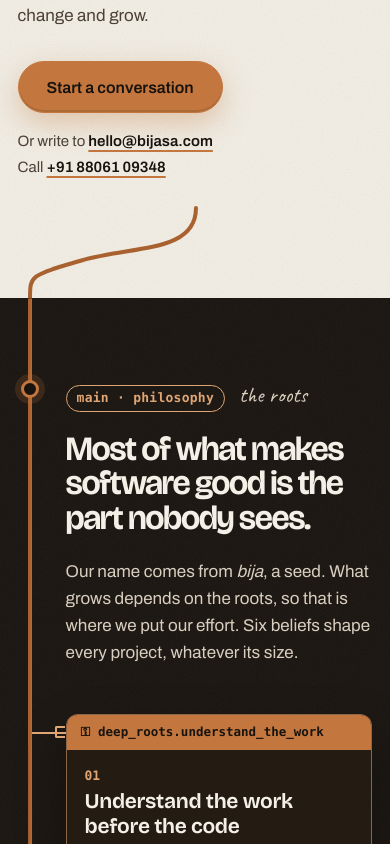
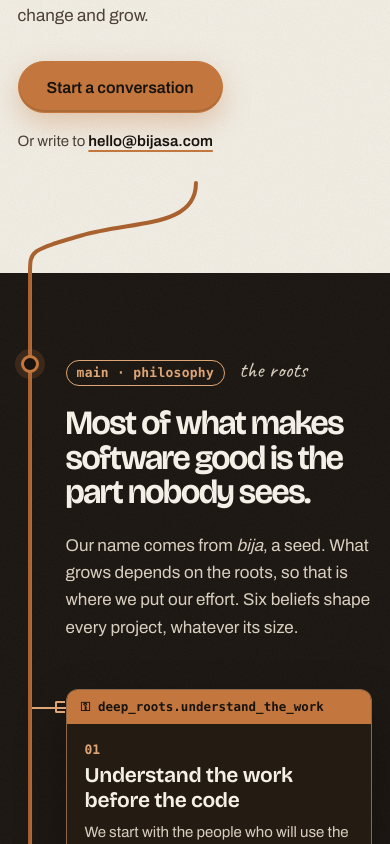
Before and after one commit to bijasa/bijasa-marketing-website, a Next.js app: page / in a window 390 px wide. Shown: the part 860-1704 px from the top of the page. Built offline with nearby package versions, Linux system fonts and the light colour scheme.

Commit message:
chore(privacy): remove personal phone number from the site

```diff
--- a/app/layout.tsx
+++ b/app/layout.tsx
@@ -33,7 +33,7 @@ const searchTitle = 'Bijasa | Custom Software, Built From the Roots Up';
 const structuredData = {
   '@context': 'https://schema.org',
   '@graph': [
-    { '@type': 'Organization', '@id': 'https://bijasa.com/#organization', name: 'Bijasa', url: 'https://bijasa.com/', logo: 'https://bijasa.com/icon-512.png', email: 'hello@bijasa.com', telephone: '+91-88061-09348', slogan: 'Deep roots. Long reach.', description: 'Bijasa is a software engineering company in Pune, India. It designs and builds web platforms, desktop and mobile apps, business systems, cloud, data and AI, and makes its own products: Bijadex, GearShift, Bijasa Invoice and Bijasa Typing.', foundingLocation: 'Pune, Maharashtra, India', sameAs: ['https://www.linkedin.com/company/bijasa/', 'https://github.com/bijasa'] },
+    { '@type': 'Organization', '@id': 'https://bijasa.com/#organization', name: 'Bijasa', url: 'https://bijasa.com/', logo: 'https://bijasa.com/icon-512.png', email: 'hello@bijasa.com', slogan: 'Deep roots. Long reach.', description: 'Bijasa is a software engineering company in Pune, India. It designs and builds web platforms, desktop and mobile apps, business systems, cloud, data and AI, and makes its own products: Bijadex, GearShift, Bijasa Invoice and Bijasa Typing.', foundingLocation: 'Pune, Maharashtra, India', sameAs: ['https://www.linkedin.com/company/bijasa/', 'https://github.com/bijasa'] },
     { '@type': 'WebSite', '@id': 'https://bijasa.com/#website', name: 'Bijasa', url: 'https://bijasa.com/', publisher: { '@id': 'https://bijasa.com/#organization' } },
   ],
 };
--- a/app/page.tsx
+++ b/app/page.tsx
@@ -3,7 +3,7 @@ import ContactForm from '@/components/ContactForm';
 import SocialLinks from '@/components/SocialLinks';
 import StoryMotion from '@/components/story/StoryMotion';
 import { HeroTree, TaprootBend, SpineLine, SchemaRoots, schemaGeom, BranchGraph, CanopyStrip, BuildArt, GrowthRings, PlantTerminal } from '@/components/story/Sketch';
-import { CONTACT_EMAIL, CONTACT_PHONE, CONTACT_PHONE_HREF, sectors } from '@/lib/content';
+import { CONTACT_EMAIL, sectors } from '@/lib/content';
 
 export const metadata: Metadata = { title: 'Bijasa | Custom Software, Built From the Roots Up', alternates: { canonical: 'https://bijasa.com/' } };
 
@@ -55,7 +55,7 @@ export default function Home() {
           <p className="hero-sub">Before we design a single screen, we learn how the work really happens and build the structure underneath it: the data, the rules, the connections. That is what lets software last, change and grow.</p>
           <div className="hero-act">
             <a className="btn btn-primary" href="#contact">Start a conversation</a>
-            <p className="hero-direct">Or write to <a href={`mailto:${CONTACT_EMAIL}`} data-track="contact_handoff" data-track-method="email_button">{CONTACT_EMAIL}</a><br />Call <a href={CONTACT_PHONE_HREF}>{CONTACT_PHONE}</a></p>
+            <p className="hero-direct">Or write to <a href={`mailto:${CONTACT_EMAIL}`} data-track="contact_handoff" data-track-method="email_button">{CONTACT_EMAIL}</a></p>
           </div>
           <a className="hero-intern" href="/careers/internships/" data-track="internship_link" data-track-method="home_hero"><b>students</b>Internships are open. Apply now →</a>
         </div>
@@ -168,7 +168,6 @@ export default function Home() {
             <div className="terminal" data-reveal><PlantTerminal /></div>
             <dl className="contact-direct">
               <div><dt>email</dt><dd><a className="contact-email" href={`mailto:${CONTACT_EMAIL}`} data-track="contact_handoff" data-track-method="email_button">{CONTACT_EMAIL}</a></dd></div>
-              <div><dt>phone</dt><dd><a className="contact-phone" href={CONTACT_PHONE_HREF}>{CONTACT_PHONE}</a></dd></div>
             </dl>
             <SocialLinks />
             <div className="engagement-note">
--- a/app/studio.css
+++ b/app/studio.css
@@ -244,8 +244,8 @@ main { min-width: 0; overflow-x: clip; }
 .contact-direct > div { display: grid; grid-template-columns: 70px minmax(0, 1fr); align-items: baseline; padding: 8px 0; border-bottom: 1px dashed var(--line-strong); }
 .contact-direct dt { font: 600 13px var(--mono); color: var(--copper-dp); }
 .contact-direct dd { margin: 0; }
-.contact-email, .contact-phone { display: inline-flex; align-items: center; min-height: 44px; font-family: var(--display); font-size: clamp(22px, 2.2vw, 28px); font-weight: 600; letter-spacing: -0.02em; color: var(--ink); text-decoration: none; overflow-wrap: anywhere; }
-.contact-email:hover, .contact-phone:hover { color: var(--copper-dp); text-decoration: underline; text-decoration-color: var(--copper); }
+.contact-email { display: inline-flex; align-items: center; min-height: 44px; font-family: var(--display); font-size: clamp(22px, 2.2vw, 28px); font-weight: 600; letter-spacing: -0.02em; color: var(--ink); text-decoration: none; overflow-wrap: anywhere; }
+.contact-email:hover { color: var(--copper-dp); text-decoration: underline; text-decoration-color: var(--copper); }
 .social-links { display: flex; align-items: center; gap: 14px; flex-wrap: wrap; }
 .social-links a { display: inline-flex; align-items: center; gap: 8px; min-height: 44px; font-size: 15px; color: var(--ink-2); text-decoration: none; }
 .social-links a:hover { color: var(--copper-dp); }
--- a/components/SiteFooter.tsx
+++ b/components/SiteFooter.tsx
@@ -2,7 +2,7 @@ import { CookieSettingsLink } from './CookieConsent';
 import SocialLinks from './SocialLinks';
 import { BSymbol } from './Logo';
 import { TreeVignette } from './story/Sketch';
-import { CONTACT_EMAIL, CONTACT_PHONE, CONTACT_PHONE_HREF } from '@/lib/content';
+import { CONTACT_EMAIL } from '@/lib/content';
 export default function SiteFooter() {
  return <footer className="site-footer">
   <div className="container footer-top">
@@ -13,7 +13,7 @@ export default function SiteFooter() {
   <div className="container footer-mid">
    <div><h2>Company</h2><a href="/#philosophy">Philosophy</a><a href="/#sectors">Sectors</a><a href="/#process">How we work</a><a href="/careers/">Careers</a><a href="/careers/internships/">Internships</a></div>
    <div><h2>Work</h2><a href="/services/">Services</a><a href="/products/">Products</a><a href="/work/">Case studies</a><a href="/tools/">Free tools</a></div>
-   <div><h2>Contact</h2><a href={`mailto:${CONTACT_EMAIL}`}>{CONTACT_EMAIL}</a><a href={CONTACT_PHONE_HREF}>{CONTACT_PHONE}</a><SocialLinks/></div>
+   <div><h2>Contact</h2><a href={`mailto:${CONTACT_EMAIL}`}>{CONTACT_EMAIL}</a><SocialLinks/></div>
   </div>
   <div className="container footer-bottom"><span>© {new Date().getFullYear()} Bijasa</span><div><a href="/privacy/">Privacy</a><CookieSettingsLink/></div></div>
  </footer>;
--- a/lib/content.ts
+++ b/lib/content.ts
@@ -1,6 +1,4 @@
 export const CONTACT_EMAIL = 'hello@bijasa.com';
-export const CONTACT_PHONE = '+91 88061 09348';
-export const CONTACT_PHONE_HREF = 'tel:+918806109348';
 
 /** Sectors Bijasa works across. Written as what matters in each sector, never as past client work. */
 export const sectors = [
```
Also changed, not shown: public/llms.txt.
